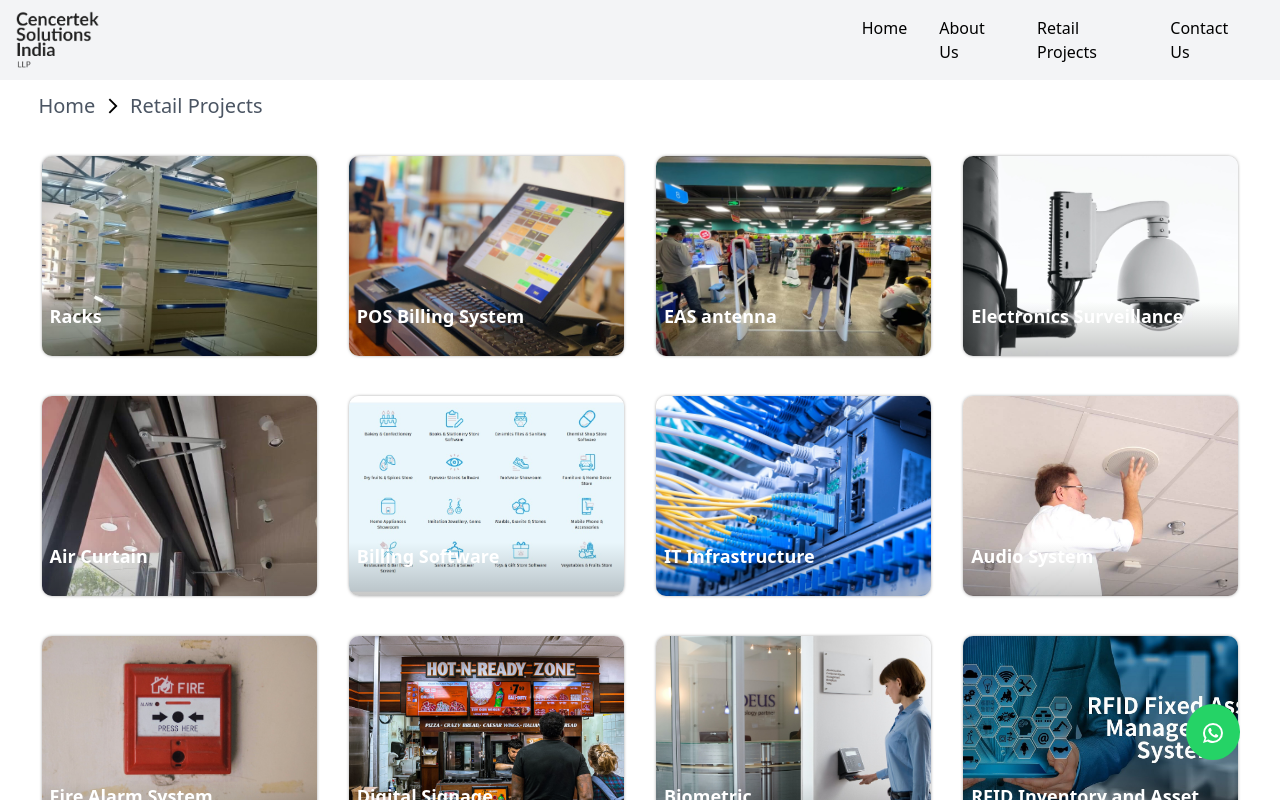
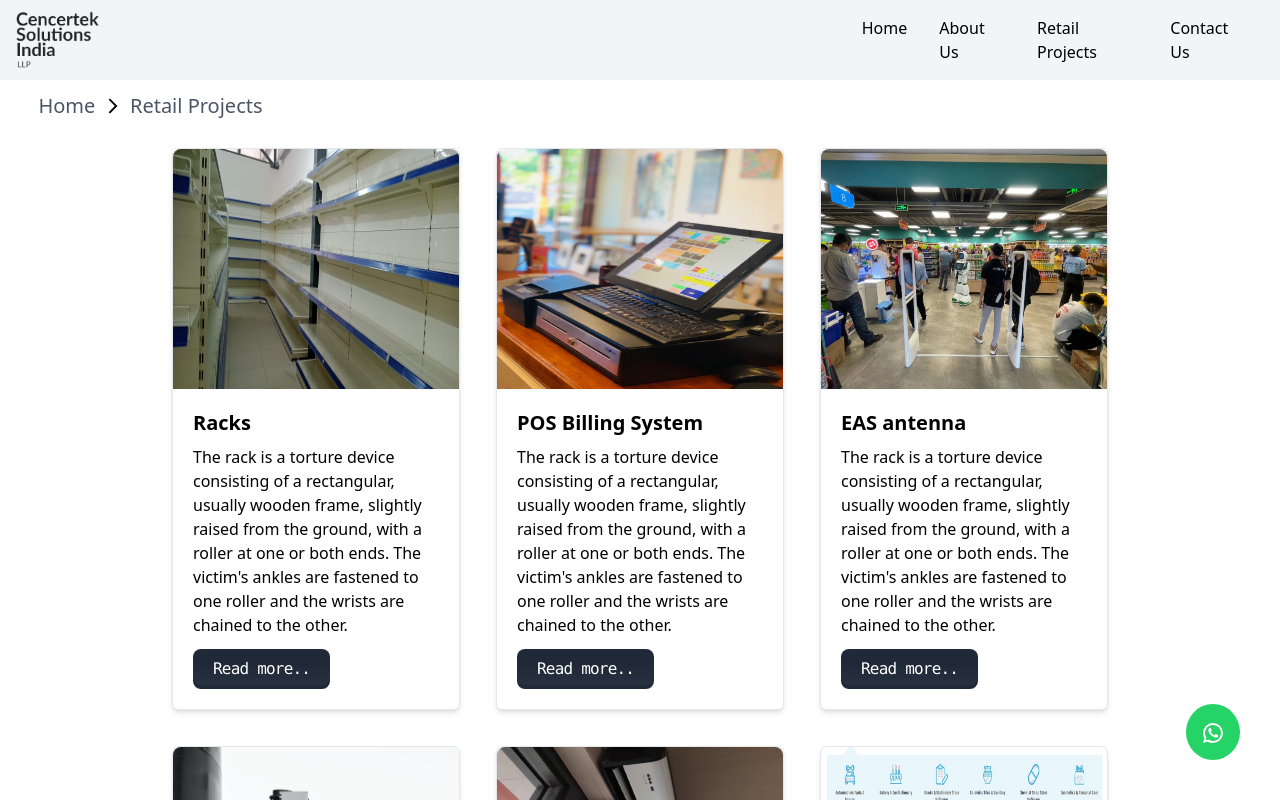
Before and after one commit to iam-vishal-ydv/Sensor-TS, a React (Vite) app: page /Sensor-TS/retail-projects in a window 1280 px wide. Shown: the top 800 px of the page. Built offline with nearby package versions, Linux system fonts and the light colour scheme.

Commit message:
change the cards

```diff
--- a/index.html
+++ b/index.html
@@ -4,10 +4,16 @@
     <meta charset="UTF-8" />
     <link rel="icon"  href="/images/STSLogo.png" />
     <meta name="viewport" content="width=device-width, initial-scale=1.0" />
+         <!--  AOS -->
+         <link rel="stylesheet" href="https://unpkg.com/aos@next/dist/aos.css" />
     <title>Sensor Tech Solutions</title>
   </head>
   <body>
     <div id="root"></div>
     <script type="module" src="/src/main.jsx"></script>
+    <script src="https://unpkg.com/aos@next/dist/aos.js"></script>
+    <script>
+      AOS.init();
+    </script>
   </body>
 </html>
--- a/package.json
+++ b/package.json
@@ -18,6 +18,7 @@
     "@emotion/styled": "^11.11.0",
     "@mui/icons-material": "^5.11.16",
     "@mui/material": "^5.13.1",
+    "aos": "^2.3.4",
     "axios": "^1.4.0",
     "gh-pages": "^5.0.0",
     "react": "^18.2.0",
--- a/src/App.jsx
+++ b/src/App.jsx
@@ -9,6 +9,7 @@ import RetailProjects from "./Components/Retail Projects/RetailProjects";
 import SingleProduct from "./Components/Retail Projects/SingleProduct";
 import { useState } from "react";
 import ContactFields from "./Components/ContactUs/ContactFields";
+import {AllData} from "./Data/data"
 
 
 
@@ -21,7 +22,7 @@ function App() {
         <Route path="/Sensor-TS/"  element={<Home setAlert={setAlert}/>} />
         <Route path="/Sensor-TS/about" element={<About setAlert={setAlert}/>} />
         <Route path="/Sensor-TS/contact" element={<ContactUs setAlert={setAlert} alert={alert}/>} />
-        <Route path="/Sensor-TS/retail-projects" element={<RetailProjects setAlert={setAlert}/>} />
+        <Route path="/Sensor-TS/retail-projects" element={<RetailProjects  data={AllData}  />} />
 
         <Route path="/Sensor-TS/retail-projects/singleproduct/:id" element={<SingleProduct setAlert={setAlert}/>} />
         <Route path="/msg" element={<ContactFields alert={alert} />} />
--- a/src/Components/Retail Projects/RetailProjects.jsx
+++ b/src/Components/Retail Projects/RetailProjects.jsx
@@ -1,64 +1,49 @@
 import React from 'react'
 import ArrowForwardIosIcon from '@mui/icons-material/ArrowForwardIos';
 import { Link, useNavigate, useParams } from 'react-router-dom';
-import { Grid } from '@mui/material';
+// import { Grid } from '@mui/material';
 import ContactFields from '../ContactUs/ContactFields';
 import WhatsAppIcon from '@mui/icons-material/WhatsApp';
-// import img1 from '../../assets/rack1.jpeg'
-// import img2 from '../../assets/POS-Billing-System.jpeg'
-// import img3 from '../../assets/EAS-Antena.jpeg'
-// import img4 from '../../assets/Electronics-surveillance.jpeg'
-// import img5 from '../../assets/Air-Curtain.jpeg'
-// import img6 from '../../assets/Billing-Software.jpeg'
-// import img7 from '../../assets/IT-Infrastrucure.jpeg'
-// import img8 from '../../assets/Audio-System.jpeg'
-// import img9 from '../../assets/Fire-Alarm-System.jpeg'
-// import img10 from '../../assets/Digital-Signage.jpeg'
-// import img11 from '../../assets/Biometric.jpeg'
-// import img12 from '../../assets/RFID-Inventory.jpeg'
-// import img13 from '../../assets/Face-Detection.jpeg'
+import { BsArrowRight} from 'react-icons/bs';
 
 
-export default function SingleProject() {
+
+export default function SingleProject({data}) {
     const { id } = useParams()
     const navigate = useNavigate()
-    let data = [
-        { name: 'Racks', img: 'img1' },
-        { name: 'POS Billing System', img: 'img2' },
-        { name: 'EAS antenna', img: 'img3' },
-        { name: 'Electronics Surveillance', img: 'img4' },
-        { name: 'Air Curtain', img: 'img5' },
-        { name: 'Billing Software', img: 'img6' },
-        { name: 'IT Infrastructure', img: 'img7' },
-        { name: 'Audio System', img: 'img8' },
-        { name: 'Fire Alarm System', img: 'img9' },
-        { name: 'Digital Signage', img: 'img10' },
-        { name: 'Biometric', img: 'img11' },
-        { name: 'RFID Inventory and Asset Management', img: 'img12' },
-        { name: 'Face Detection and Demography', img: 'img13' },
-    ]
+
     return (
         <>
         <a href="https://api.whatsapp.com/send?phone=916398474181&text=Hello Varun" className="whatsapp"><WhatsAppIcon id='whatsapp'/></a>
             <div className=' pt-3 path'><Link className='text-xl text-gray-600' to='/Sensor-TS/'>Home</Link>&nbsp;&nbsp; <ArrowForwardIosIcon sx={{ fontSize: '18px' }} />&nbsp;&nbsp;<Link className='text-xl text-gray-600' to='/Sensor-TS/retail-projects'>Retail Projects</Link> </div>
-           {/* <div className='top-container'>
-           <Grid container className='top-header'>
-                <div className='rheading text-center mx-auto'>Check out some of our awesome<br/> projects with creative ideas.</div>
-            </Grid>
-           </div> */}
-            <Grid container className='img-container' mt={2}>
-                {data.map((item, index) => <Grid item md={3} sm={4} xs={12} px={2} pb={5} onClick={()=>navigate(`/Sensor-TS/retail-projects/singleproduct/${item.name}`)}>
-                    <div className='img-con'>
-                        <div className={item.img} >
 
-                        </div>
-                        <div className='inner-img'>
-                            <div className='align-text-bottom font-bold text-lg text-white mx-2'>{item.name}</div>
-                            <div className='mx-2 text-white mt-5'>Lorem ipsum dolor sit amet consectetur adipisicing elit. Accusamus, nemo.</div>
-                        </div>
-                    </div>
-                </Grid>)}
-            </Grid>
+
+
+
+
+
+
+    <div    className='  flex  flex-wrap  gap-9 w-[90%]  mx-auto  mt-7     justify-center '>
+
+     { data.map((item)=>{
+
+
+
+    return <React.Fragment key={item.id}>
+
+
+               <di ><Cards image={item.poster} name={item.name} infoAbout={item.infoAbout}></Cards> </di>
+    </React.Fragment>
+
+   })}
+
+
+
+
+       </div>
+
+
+
             <div className='contact_container'>
                 <h1 className='about-product-heading text-center pb-5 text-gray-700'>Contact Us</h1>
                 <ContactFields />
@@ -68,6 +53,40 @@ export default function SingleProject() {
 }
 
 
+
+   const  Cards=({image,name,infoAbout})=>{
+
+         console.log(image,"hello")
+   return <>
+
+
+<div     data-aos="fade-up"
+            data-aos-anchor-placement="center-bottom"  class="max-w-sm bg-white  lg:w-72  shadow-md   cursor-pointer     border border-gray-200 rounded-md ">
+    <a href="#">
+        <img class="rounded-t-lg  h-60 w-full " src={image} alt="" />
+    </a>
+   <div className="p-5">
+  <a href="#">
+    <h5 className="mb-2 text-xl font-bold text-black ">{name}</h5>
+  </a>
+  <p className="mb-3 font-normal  text-base  ">{infoAbout}</p>
+
+
+<a href="#_" class="relative inline-flex items-center justify-center px-5 py-2 overflow-hidden font-mono font-medium tracking-tighter text-white bg-gray-800 rounded-lg group">
+<span class="absolute w-0 h-0 transition-all duration-500 ease-out bg-red-500 rounded-full group-hover:w-56 group-hover:h-56"></span>
+<span class="absolute inset-0 w-full h-full -mt-1 rounded-lg opacity-30 bg-gradient-to-b from-transparent via-transparent to-gray-700"></span>
+<span class="relative"> Read more..</span>
+</a>
+</div>
+
+</div>
+
+
+
+
+   </>
+
+}
 
 
 
--- /dev/null
+++ b/src/Data/data.js
@@ -0,0 +1,123 @@
+
+  import img1 from '../assets/rack1.jpeg'
+  import img2 from '../assets/POS-Billing-System.jpeg'
+  import img3 from '../assets/EAS-Antena.jpeg'
+  import img4 from '../assets/Electronics-surveillance.jpeg'
+  import img5 from '../assets/Air-Curtain.jpeg'
+  import img6 from '../assets/Billing-Software.jpeg'
+  import img7 from '../assets/IT-Infrastrucure.jpeg'
+  import img8 from '../assets/Audio-System.jpeg'
+  import img9 from '../assets/Fire-Alarm-System.jpeg'
+  import img10 from '../assets/Digital-Signage.jpeg'
+  import img11 from '../assets/Biometric.jpeg'
+  import img12 from '../assets/RFID-Inventory.jpeg'
+  import img13 from '../assets/Face-Detection.jpeg'
+
+
+  export  const AllData=[
+
+             {
+                id:1,
+                poster:img1,
+                name:"Racks",
+                infoAbout:"The rack is a torture device consisting of a rectangular, usually wooden frame, slightly raised from the ground, with a roller at one or both ends. The victim's ankles are fastened to one roller and the wrists are chained to the other. "
+
+
+            },
+            {
+                id:2,
+                poster:img2,
+                name:"POS Billing System",
+                infoAbout:"The rack is a torture device consisting of a rectangular, usually wooden frame, slightly raised from the ground, with a roller at one or both ends. The victim's ankles are fastened to one roller and the wrists are chained to the other. "
+
+
+            },
+            {
+                id:3,
+                poster:img3,
+                name:"EAS antenna ",
+                infoAbout:"The rack is a torture device consisting of a rectangular, usually wooden frame, slightly raised from the ground, with a roller at one or both ends. The victim's ankles are fastened to one roller and the wrists are chained to the other. "
+
+
+            },
+            {
+                id:4,
+                poster:img4,
+                name:"Electronics Surveillance ",
+                infoAbout:"The rack is a torture device consisting of a rectangular, usually wooden frame, slightly raised from the ground, with a roller at one or both ends. The victim's ankles are fastened to one roller and the wrists are chained to the other. "
+
+
+            },
+            {
+                id:5,
+                poster:img5,
+                name:"Air Curtain",
+                infoAbout:"The rack is a torture device consisting of a rectangular, usually wooden frame, slightly raised from the ground, with a roller at one or both ends. The victim's ankles are fastened to one roller and the wrists are chained to the other. "
+
+
+            },
+            {
+                id:6,
+                poster:img6,
+                name:"Billing Software",
+                infoAbout:"The rack is a torture device consisting of a rectangular, usually wooden frame, slightly raised from the ground, with a roller at one or both ends. The victim's ankles are fastened to one roller and the wrists are chained to the other. "
+
+
+            },
+            {
+                id:7,
+                poster:img7,
+                name:"IT Infrastructure",
+                infoAbout:"The rack is a torture device consisting of a rectangular, usually wooden frame, slightly raised from the ground, with a roller at one or both ends. The victim's ankles are fastened to one roller and the wrists are chained to the other. "
+
+
+            },
+            {
+                id:8,
+                poster:img8,
+                name:"Audio System",
+                infoAbout:"The rack is a torture device consisting of a rectangular, usually wooden frame, slightly raised from the ground, with a roller at one or both ends. The victim's ankles are fastened to one roller and the wrists are chained to the other. "
+
+
+            },
+            {
+                id:9,
+                poster:img9,
+                name:"Fire Alarm System",
+
+                infoAbout:"The rack is a torture device consisting of a rectangular, usually wooden frame, slightly raised from the ground, with a roller at one or both ends. The victim's ankles are fastened to one roller and the wrists are chained to the other. "
+
+
+            },
+            {
+                id:10,
+                poster:img10,
+                name:"Fire Alarm System",
+
+                infoAbout:"The rack is a torture device consisting of a rectangular, usually wooden frame, slightly raised from the ground, with a roller at one or both ends. The victim's ankles are fastened to one roller and the wrists are chained to the other. "
+
+
+            },
+
+            {
+                id:11,
+                poster:img11,
+                name:"Fire Alarm System",
+
+                infoAbout:"The rack is a torture device consisting of a rectangular, usually wooden frame, slightly raised from the ground, with a roller at one or both ends. The victim's ankles are fastened to one roller and the wrists are chained to the other. "
+
+
+            },
+            {
+                id:12,
+                poster:img12,
+                name:"Fire Alarm System",
+
+                infoAbout:"The rack is a torture device consisting of a rectangular, usually wooden frame, slightly raised from the ground, with a roller at one or both ends. The victim's ankles are fastened to one roller and the wrists are chained to the other. "
+
+
+            }
+
+
+
+]
```
Also changed, not shown: 1 other file (tests, documents, lock files or other folders).
